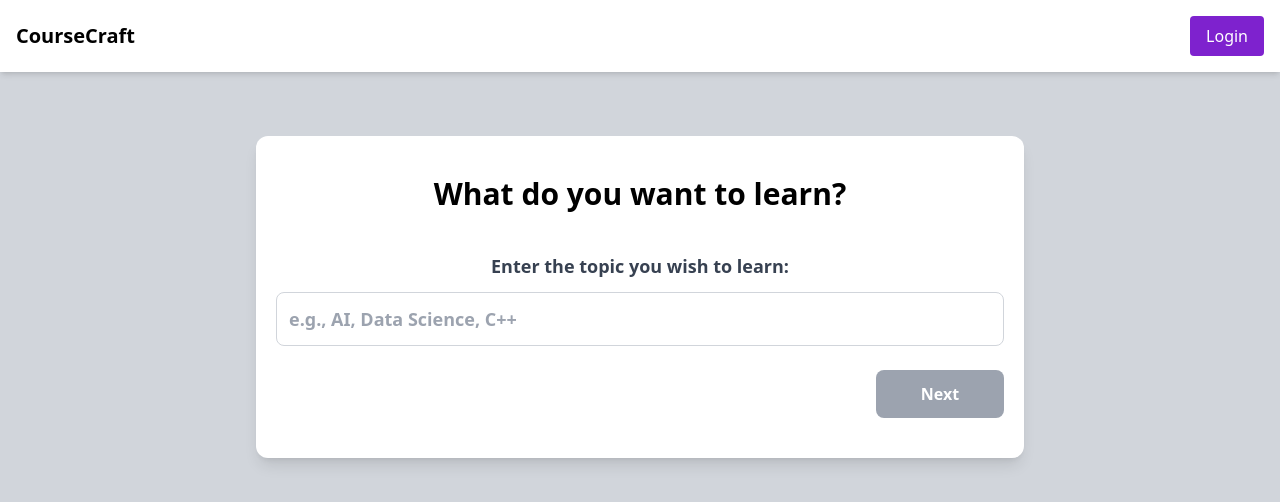
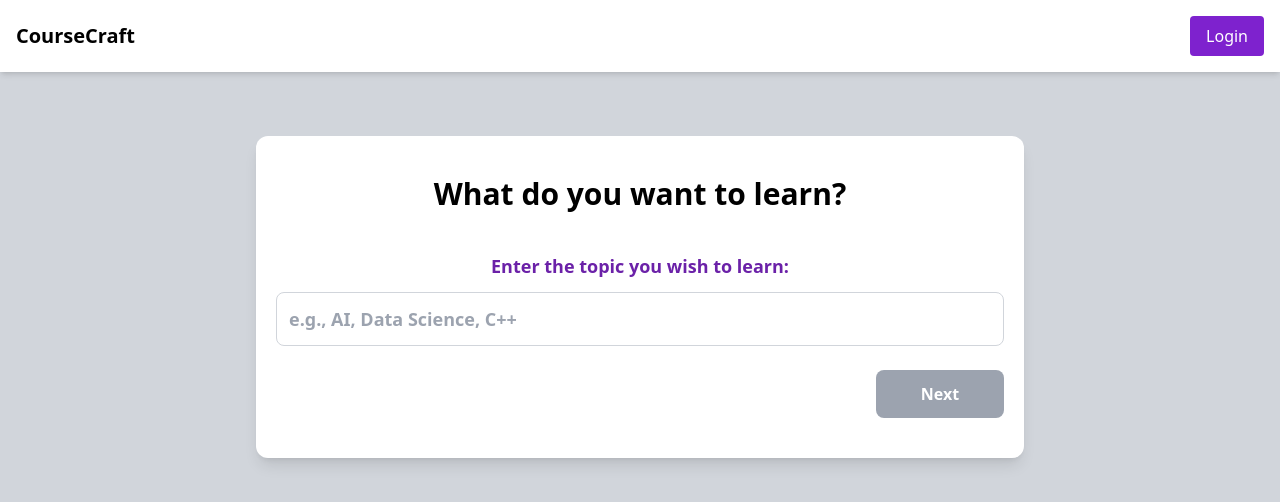
Before and after one commit to ravipajiyar/Course-Craft, a React (Vite) app in the folder client/vite-project/: page / in a window 1280 px wide. Shown: the top 502 px of the page. Built offline with nearby package versions, Linux system fonts and the light colour scheme; no server answers.

Commit message:
some ui changes frontend

```diff
--- a/client/vite-project/src/components/CourseSelector/CourseSelector.jsx
+++ b/client/vite-project/src/components/CourseSelector/CourseSelector.jsx
@@ -24,7 +24,7 @@ export default function CourseSelector() {
           What do you want to learn?
         </h1>
         <form onSubmit={handleSubmit} className="space-y-6 w-full text-center">
-          <label className="block text-gray-700 font-semibold text-lg">
+          <label className="block text-purple-800 font-semibold text-lg">
             Enter the topic you wish to learn:
             <input
               type="text"
```
